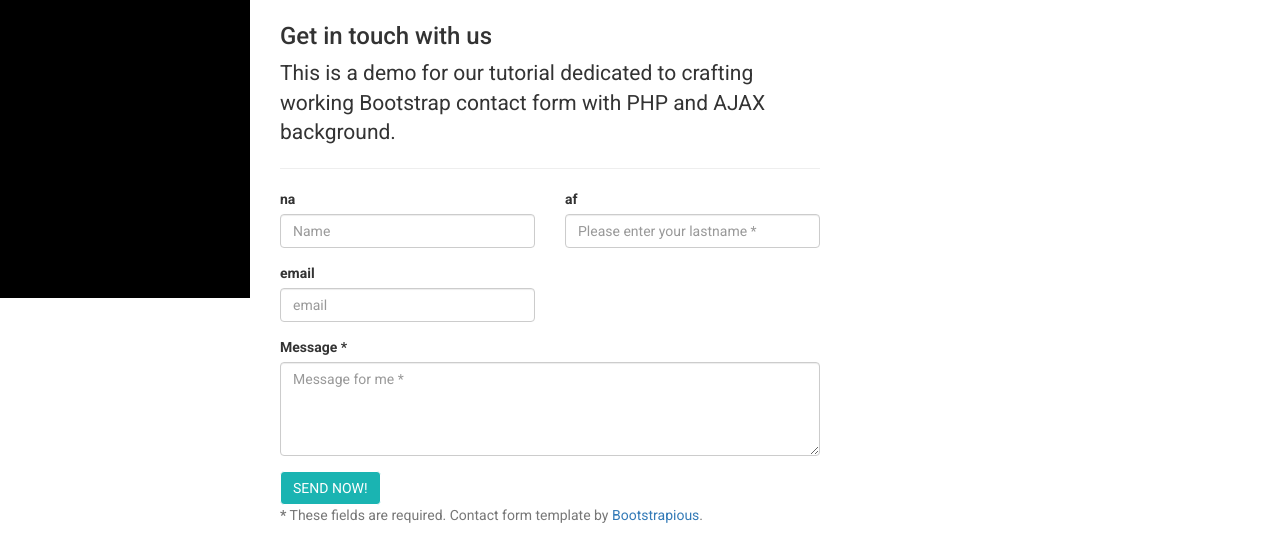
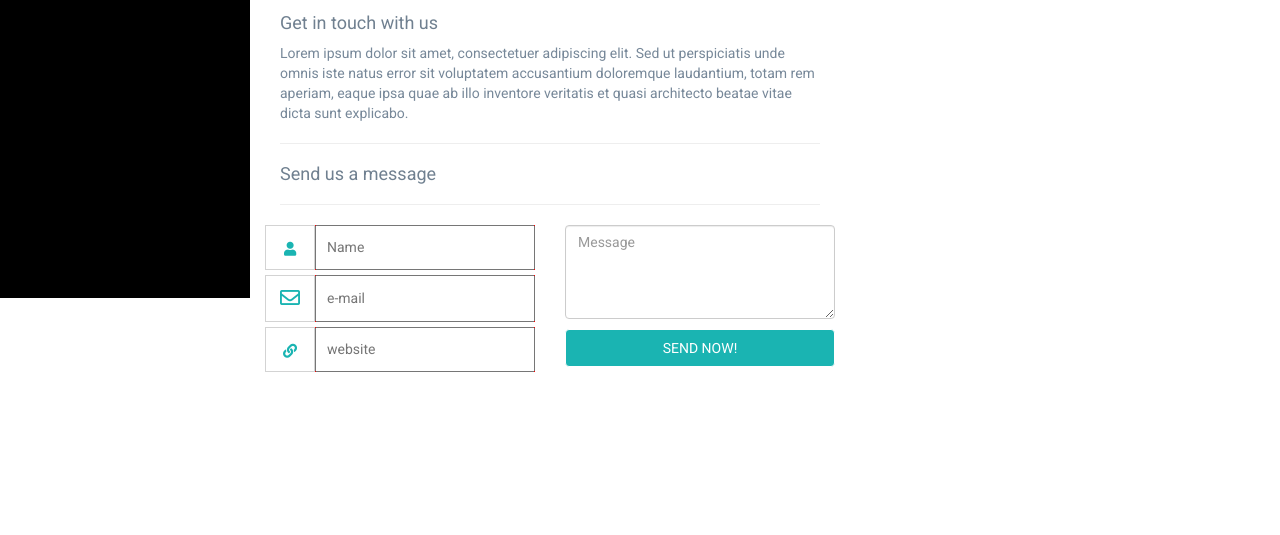
Before and after one commit to cameronmoodley/noroffHackethon, a website: page public/contact.html in a window 1280 px wide. Shown: the part 502-1037 px from the top of the page. After the commit the page ends 879 px from the top, so only its background shows below. Drawn offline with nearby package versions, Linux system fonts and the light colour scheme.

Commit message:
Update form

```diff
--- a/public/contact.html
+++ b/public/contact.html
@@ -7,6 +7,7 @@
   <link rel="stylesheet" href="css/styles.css">
   <link href="https://fonts.googleapis.com/css?family=Roboto:400,400i,500,500i,700,900" rel="stylesheet">
     <!--Must have the script above-->
+    <link rel="stylesheet" href="https://use.fontawesome.com/releases/v5.3.1/css/all.css" integrity="sha384-mzrmE5qonljUremFsqc01SB46JvROS7bZs3IO2EmfFsd15uHvIt+Y8vEf7N7fWAU" crossorigin="anonymous">
 
 </head>
 <body>
@@ -31,70 +32,55 @@
                      </div>
                      <div class="col-sm-6">
                          <div class="col-xl-8 offset-xl-2 py-5">
-
-                    <h3>Get in touch with us </h3>
-
-                    <p class="lead">This is a demo for our tutorial dedicated to crafting working Bootstrap contact form with PHP and AJAX background.</p>
+                                <h4 class="[ fonttypeH ]">Get in touch with us </h4>
+                                    <p class="[ fonttype ]">Lorem ipsum dolor sit amet, consectetuer adipiscing elit. Sed ut perspiciatis unde omnis iste natus error sit voluptatem accusantium doloremque laudantium, totam rem aperiam, eaque ipsa quae ab illo inventore veritatis et quasi architecto beatae vitae dicta sunt explicabo.
+                                    </p>
+                             <hr>
+                             <h4 class="[ fonttypeH ]">Send us a message</h4>
                              <hr>
                        <form id="contact-form" method="post" action="contact.php" role="form">
-
                             <div class="messages"></div>
 
                             <div class="controls">
 
                                 <div class="row">
-            <div class="col-md-6">
-                <div class="form-group">
-                    <label for="form_name">na</label>
-                    <input id="form_name" type="text" name="name" class="form-control" placeholder="Name" required="required" data-error="Firstname is required.">
+                                    <div class="row">
+                                        <div class=" col-sm-6">
+
+                                            <div class="[ input ][ input-container ]">
+                                                <i class="[ fa fa-user icon ]"></i>
+                                                <input id="form_name" type="text" name="name" class="form-control[ input--field ]" placeholder="Name" required="required" data-error="Firstname is required.">
+                                                    <div class="help-block with-errors"></div>
+                                            </div>
+
+                                            <div class="[ input ][ input-container ]">
+                                                <i class="[ far fa-envelope icon ]"></i>
+                                                <input id="form_email" type="email" name="email" class="form-control[ input--field ]" placeholder="e-mail" required="required" data-error="Valid email is required.">
+                                                    <div class="help-block with-errors">
+                                                    </div>
+                                            </div>
+
+                                            <div class="form-group[ input ][ input-container ]">
+                                                <i class="[ fas fa-link icon ]"></i>
+                                                <input id="form_email" type="email" name="email" class="form-control[ input--field ]" placeholder="website" required="required" data-error="Valid email is required.">
                                                     <div class="help-block with-errors"></div>
                                             </div>
                                         </div>
-            <div class="col-md-6">
-                <div class="form-group">
-
-                    <label for="form_lastname">af</label>
-                    <input id="form_lastname" type="text" name="surname" class="form-control" placeholder="Please enter your lastname *" required="required" data-error="Lastname is required.">
-                    <div class="help-block with-errors"></div>
+                                        <div class="col-md-6 [ form ]">
+                                       <div>
+                                            <textarea id="form_message" name="message" class="form-control" placeholder="Message" rows="4" required="required" data-error="Please, leave us a message."></textarea>
+                                            <div class="help-block with-errors">
+                                            </div>
+                                        </div>
+                                        <div>
+                                            <input type="submit" class="[ btn btn-success btn-send ][ submit ]" value="SEND NOW!">
                                         </div>
                                     </div>
                                     </div>
-        <div class="row">
-            <div class="col-md-6">
-                <div class="form-group">
-
-                    <label for="form_email">email</label>
-                    <input id="form_email" type="email" name="email" class="form-control" placeholder="email" required="required" data-error="Valid email is required.">
-                    <div class="help-block with-errors"></div>
                                 </div>
                             </div>
-            <div class="col-md-6">
-                <div class="form-group">
+                        </form>
                      </div>
-            </div>
-        </div>
-        <div class="row">
-            <div class="col-md-12">
-                <div class="form-group">
-                    <label for="form_message">Message *</label>
-                    <textarea id="form_message" name="message" class="form-control" placeholder="Message for me *" rows="4" required="required" data-error="Please, leave us a message."></textarea>
-                    <div class="help-block with-errors"></div>
-                </div>
-            </div>
-            <div class="col-md-12">
-                <input type="submit" class="[ btn btn-success btn-send ][ submit ]" value="SEND NOW!">
-            </div>
-        </div>
-        <div class="row">
-            <div class="col-md-12">
-                <p class="text-muted">
-                    <strong>*</strong> These fields are required. Contact form template by
-                    <a href="https://bootstrapious.com/p/how-to-build-a-working-bootstrap-contact-form" target="_blank">Bootstrapious</a>.</p>
-            </div>
-        </div>
-    </div>
-
-</form>
                 </div>
             </div>
         </div>
--- a/sass/partials/contact.scss
+++ b/sass/partials/contact.scss
@@ -1,4 +1,75 @@
 .btn-success{
-   background-color:#1AB4B2 !important;
+    background-color:#1AB4B2 !important;
     border-color: white !important;
+    width: 100%;
+    height: 38px;
 }
+
+.fonttype{
+    font-weight:"thin";
+    color: lightslategray !important;
+}
+
+.fonttypeH{
+    font-weight:100;
+    color: slategray !important;
+}
+
+.form{
+    margin-left: 0px;
+}
+
+.icon {
+    padding: 10px;
+    background: dodgerblue;
+    color: white;
+    min-width: 50px;
+    text-align: center;
+}
+.input-container {
+    display: -ms-flexbox; /* IE10 */
+    display: flex;
+    width: 100%;
+    margin-bottom: 15px;
+    background-color: red;
+}
+
+.icon {
+    padding: 8px;
+    background: dodgerblue;
+    color: white;
+    min-width: 50px;
+    text-align: center;
+}
+
+.input--field {
+    width: 100%;
+    padding: 10px;
+    outline: none;
+}
+
+.input--field:focus {
+    border: 2px solid dodgerblue;
+}
+
+.input-container {
+    display: -ms-flexbox; /* IE10 */
+    display: flex;
+    width: 100%;
+    margin-bottom: 5px;
+}
+
+.icon {
+    padding: 13px;
+    padding-top: 16px;
+    background: white;
+    color: #1AB4B2;
+    min-width: 50px;
+    text-align: center;
+    border: solid lightgray 0.2px;
+}
+.fa-envelope{
+    font-size: 20px;
+    padding-top:12px !important;
+    margin-top: 0px;
+}
```
Also changed, not shown: public/css/styles.css, sass/styles.scss (line endings or trailing spaces). Lines whose indentation alone changed are shown as unchanged.
